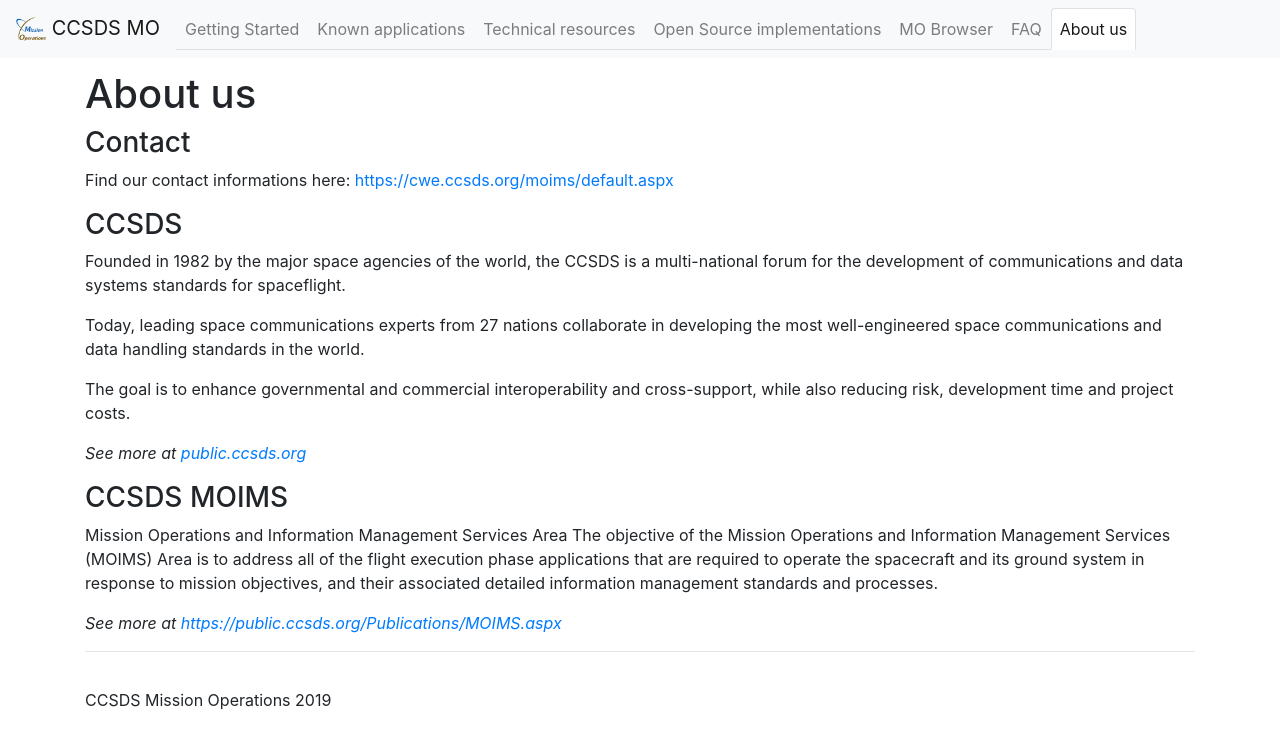
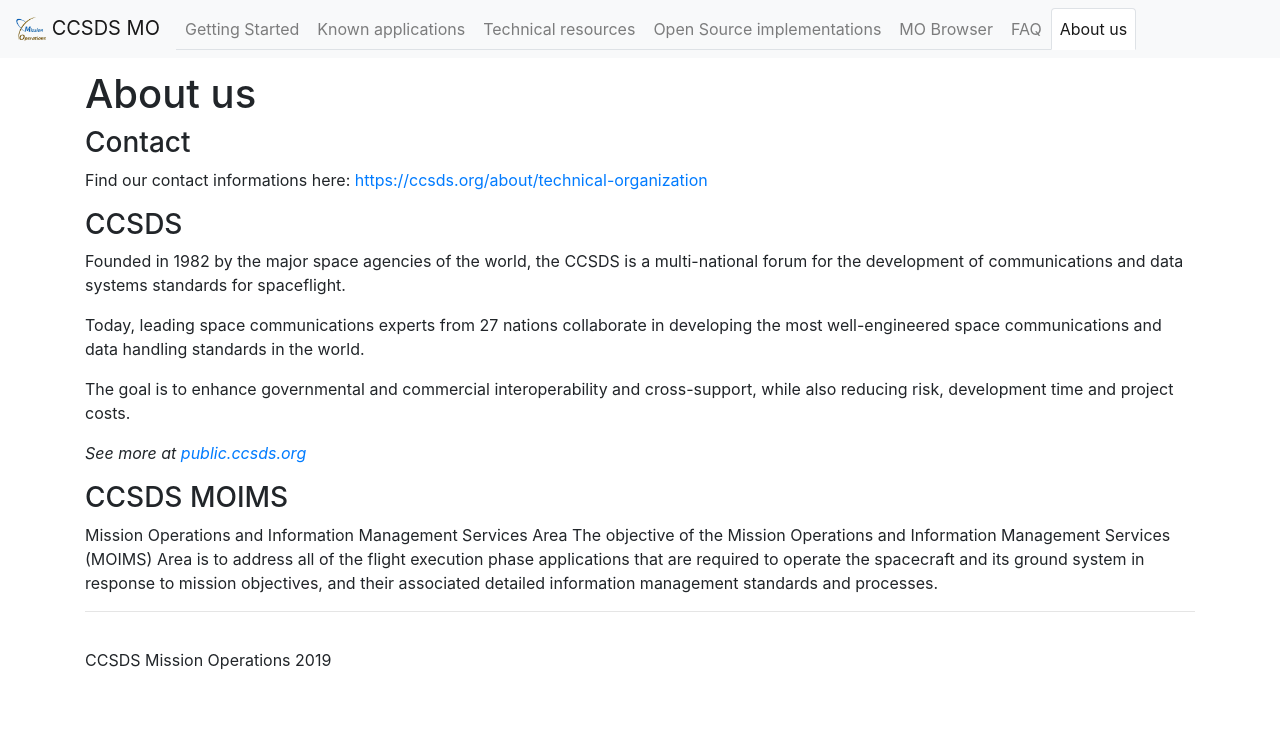
Before and after one commit to ccsdsmo/ccsdsmo.github.io, a Jekyll site: the page built from pages/about.md, in a window 1280 px wide. Shown: the top 749 px of the page. Built offline with Jekyll 4.4.1, drawn with Linux system fonts in a browser that asks for light colours; part of the change alters nothing that is shown.

Commit message:
Update about.md

```diff
--- a/pages/about.md
+++ b/pages/about.md
@@ -6,7 +6,7 @@ permalink: /about-us
 ---
 
 ### Contact
-Find our contact informations here: [https://cwe.ccsds.org/moims/default.aspx](https://cwe.ccsds.org/moims/default.aspx)
+Find our contact informations here: [https://ccsds.org/about/technical-organization](https://ccsds.org/about/technical-organization)
 
 ### CCSDS
 Founded in 1982 by the major space agencies of the world, the CCSDS is a multi-national forum for the development of communications and data systems standards for spaceflight.
@@ -20,5 +20,3 @@ The goal is to enhance governmental and commercial interoperability and cross-su
 ### CCSDS MOIMS
 
 Mission Operations and Information Management Services Area The objective of the Mission Operations and Information Management Services (MOIMS) Area is to address all of the flight execution phase applications that are required to operate the spacecraft and its ground system in response to mission objectives, and their associated detailed information management standards and processes.
-
-*See more at [https://public.ccsds.org/Publications/MOIMS.aspx](https://public.ccsds.org/Publications/MOIMS.aspx)*
```
